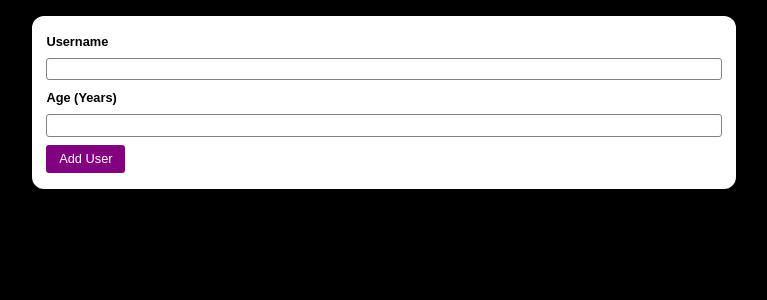
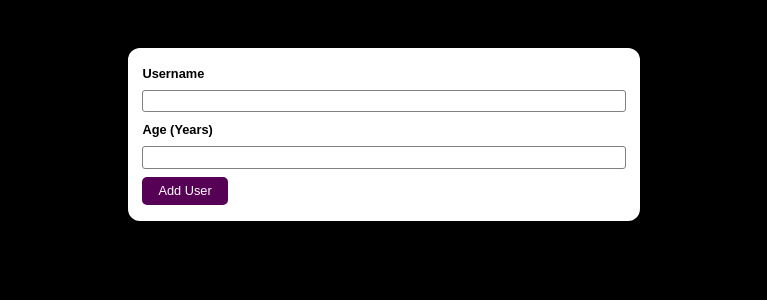
Before and after one commit to shefcodev/user-age-validator, a React (Create React App) app: page / in a window 1280 px wide. Shown: the top 300 px of the page, without its empty margins (256-1023 px from the left). Built offline with nearby package versions, Linux system fonts and the light colour scheme.

Commit message:
added on-invalid-age logic

```diff
--- a/src/App.js
+++ b/src/App.js
@@ -1,10 +1,33 @@
-import React from 'react';
+import React, { useState } from 'react';
 import AddUser from './components/AddUser/AddUser';
+import UserList from './components/UserList/UserList';
+import ErrorModal from './components/ErrorModal/ErrorModal';
+
+const userDataList = [];
+let isAge;
 
 const App = () => {
-  return <div>
-    <AddUser />
-  </div>;
+  const [userData, setUserData] = useState(null);
+
+  const getUserData = (values) => {
+    setUserData(values);
+  };
+
+  if (userData && userData.username && +userData.age > 0) {
+    userDataList.push(userData);
+  }
+
+  if (userData) {
+    isAge = userData.age < 0 ? true : false;
+  }
+
+  return (
+    <div>
+      <AddUser getUserData={getUserData} />
+      {userDataList.length && <UserList userDataList={userDataList} onAgeError={isAge}/>}
+      {isAge && <ErrorModal />}
+    </div>
+  );
 };
 
 export default App;
--- a/src/components/AddUser/AddUser.js
+++ b/src/components/AddUser/AddUser.js
@@ -1,14 +1,35 @@
-import React from 'react';
+import React, { useState } from 'react';
 import Button from '../UI/Button/Button';
 
-const AddUser = () => {
+const AddUser = ({ getUserData }) => {
+  const [inputValues, setInputValues] = useState(null);
+
+  const submitHandler = (event) => {
+    event.preventDefault();
+    getUserData(inputValues);
+  };
+
+  const inputChangeHandler = ({ target: { value, id } }) => {
+    setInputValues((prevValues) => ({ ...prevValues, [id]: value }));
+  };
+
   return (
-    <form>
+    <form className={'userinput'} onSubmit={submitHandler}>
       <label htmlFor='username'>Username</label>
-      <input type='text' id='username' className='input' />
+      <input
+        type='text'
+        id='username'
+        className='input'
+        onChange={inputChangeHandler}
+      />
       <label htmlFor='age'>Age (Years)</label>
-      <input type='number' id='age' className='input' />
-      <Button>Add User</Button>
+      <input
+        type='number'
+        id='age'
+        className='input'
+        onChange={inputChangeHandler}
+      />
+      <Button className={'add-user'}>Add User</Button>
     </form>
   );
 };
--- /dev/null
+++ b/src/components/ErrorModal/ErrorModal.js
@@ -0,0 +1,22 @@
+import React from 'react';
+import Button from '../UI/Button/Button';
+
+const ErrorModal = () => {
+  const submitHandler = (event) => {
+    event.preventDefault();
+  };
+
+  return (
+    <div>
+      <form className={'error'} onSubmit={submitHandler}>
+        <div className={'invalid'}>
+          <h3>Invalid Input</h3>
+        </div>
+        <p>Please enter a valid and age (non-empty values).</p>
+        <Button className={'okay'}>Okay</Button>
+      </form>
+    </div>
+  );
+};
+
+export default ErrorModal;
--- a/src/components/UI/Button/Button.js
+++ b/src/components/UI/Button/Button.js
@@ -1,7 +1,7 @@
 import React from 'react';
 
-const Button = ({ children }) => {
-  return <button className='button'>{children}</button>;
+const Button = ({ children, className }) => {
+  return <button className={className}>{children}</button>;
 };
 
 export default Button;
--- /dev/null
+++ b/src/components/UserList/UserList.js
@@ -0,0 +1,18 @@
+import React from 'react';
+
+const UserList = ({ userDataList, onAgeError }) => {
+  console.log(userDataList);
+
+  return (
+    <ul
+      className='userlist'
+      style={{ display: `${onAgeError ? 'none' : 'block'}` }}
+    >
+      {userDataList.map((userData, index) => (
+        <li key={index}>{userData.username}</li>
+      ))}
+    </ul>
+  );
+};
+
+export default UserList;
--- a/src/index.css
+++ b/src/index.css
@@ -14,43 +14,105 @@ body {
   background-color: black;
 }
 
-form {
+.userinput {
   display: block;
-  max-width: 55%;
-  margin: 1rem auto;
+  max-width: 40%;
+  margin: 3rem auto;
   padding: 1rem 0.9rem;
-  background-color: #FFFFFF;
+  background-color: #ffffff;
   border-radius: 12px;
 }
 
-form label {
+.userinput label {
   font-family: arial;
   font-size: 0.8rem;
   font-weight: bold;
 }
 
-form .input {
+.userinput .input {
   display: block;
   width: 100%;
   height: 1.4rem;
-  margin: 0.5rem  0.0rem;
-  border: 1.0px solid #808080;
+  margin: 0.5rem 0rem;
+  border: 1px solid #808080;
   border-radius: 3px;
 }
 
-
-form .input:focus {
+.userinput .input:focus {
   outline: none;
-  border: 1.5px solid #800080;
+  border: 1.5px solid #560056;
 }
 
-form .button {
+.userinput .add-user {
   font-size: 0.8rem;
-  color: #FFFFFF;
-  padding: 0.4rem 0.8rem;
-  background-color: #800080;
+  color: #ffffff;
+  padding: 0.4rem 1.0rem;
+  background-color: #560056;
   border: none;
-  border-radius: 3px;
+  border-radius: 5px;
   box-shadow: none;
   outline: none;
 }
+
+.userlist {
+  max-width: 45%;
+  margin: 1rem auto;
+  padding: 1rem 0.9rem;
+  background-color: white;
+  border-radius: 12px;
+  list-style-type: none;
+}
+
+.userlist li {
+  font-family: arial;
+  font-size: 0.8rem;
+  font-weight: bold;
+  margin: 0.5rem 0rem;
+  padding: 0.5rem 0.5rem;
+  border: 1px solid #808080;
+  border-radius: 3px;
+}
+
+.error {
+  display: block;
+  max-width: 40%;
+  margin: 0 auto;
+  padding: 0 0 0.75rem;
+  background-color: #ffffff;
+  border-radius: 12px;
+  overflow: hidden;
+}
+
+.error .invalid {
+  background-color: #560056;
+  border-radius: 12px 12px 0 0;
+  padding: 0.1rem 0.9rem;
+  margin: 0 0;
+}
+
+.error .invalid h3 {
+  color: #ffffff;
+  font-size: 1rem;
+  font-family: Arial, Helvetica, sans-serif;
+  line-height: 1;
+}
+
+.error p {
+  font-size: 0.83rem;
+  font-weight: 700;
+  font-family: Arial, Helvetica, sans-serif;
+  padding: 1.0rem 0.9rem 2.0rem;
+}
+
+.error .okay {
+  font-size: 0.8rem;
+  color: #ffffff;
+  padding: 0.4rem 1.0rem;
+  background-color: #560056;
+  border: none;
+  border-radius: 5px;
+  box-shadow: none;
+  outline: none;
+  float: right;
+  margin-right: 0.9rem;
+}
```
Also changed, not shown: src/components/ErrorModal/ErrorModal.module.css (added), src/components/UserList/UserList.module.css (added).
